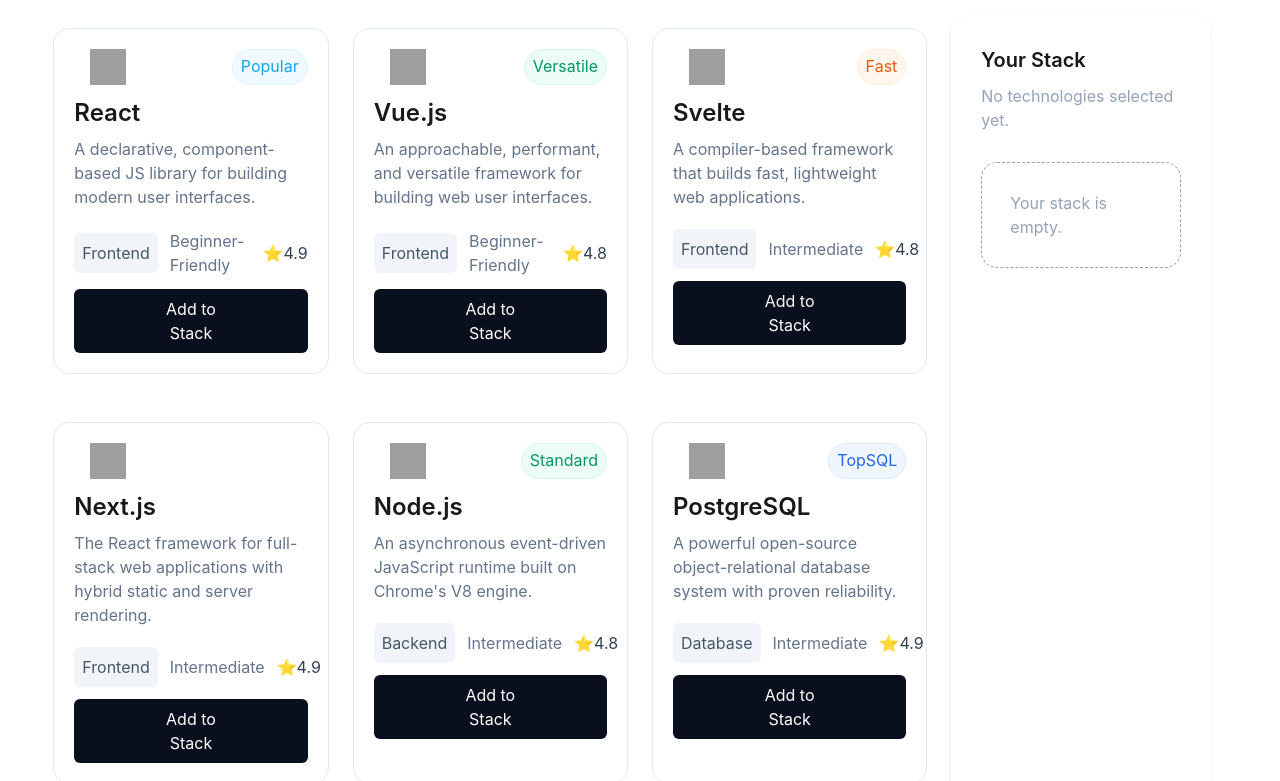
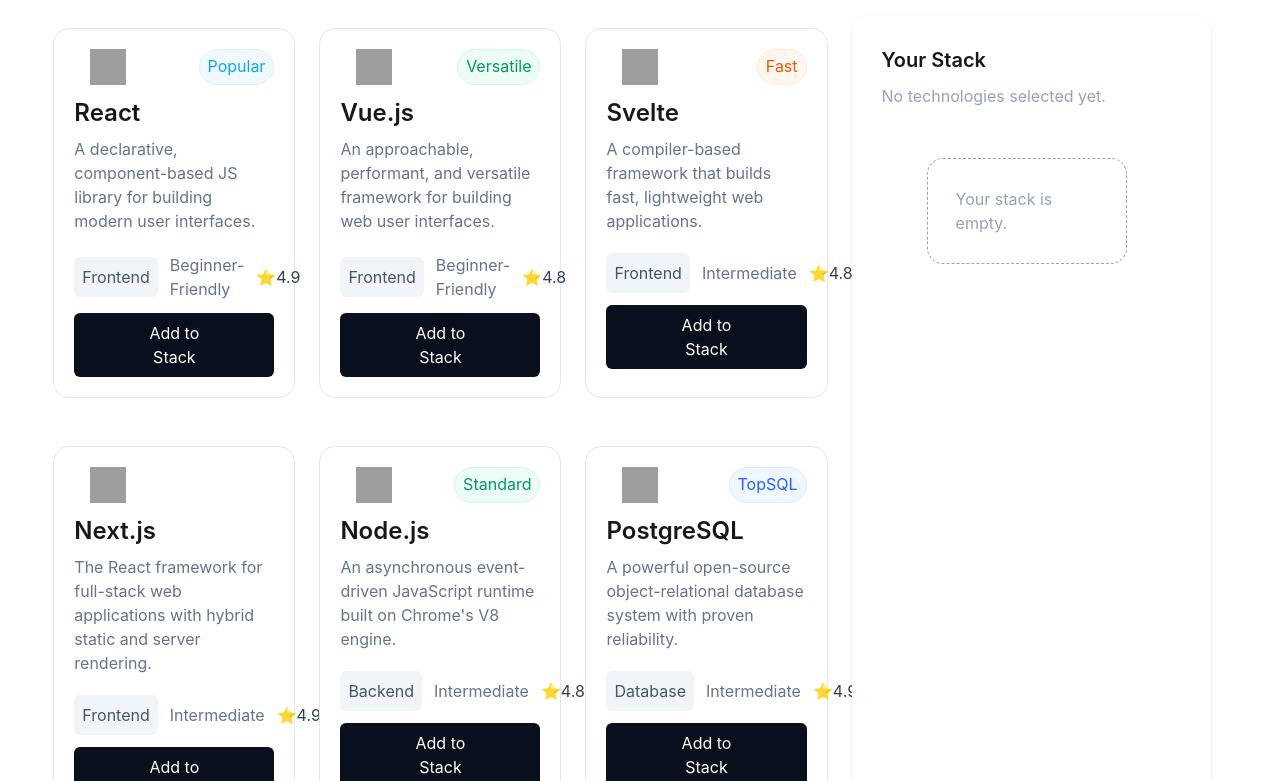
Before and after one commit to Wazida-in-code/Dev-Stack, a React (Vite) app: page / in a window 1280 px wide. Shown: the part 701-1482 px from the top of the page. Built offline with nearby package versions, Linux system fonts and the light colour scheme; grey boxes are pictures that could not be loaded.

Commit message:
Modified-Right-box

```diff
--- a/src/components/Technologies/TechAllCard.tsx
+++ b/src/components/Technologies/TechAllCard.tsx
@@ -37,7 +37,7 @@
                 {/* boxes */}
             <div className='grid grid-cols-12 gap-6'>
                 {/* 70%-left */}
-                <div className='cols-span-12 md:col-span-9'>
+                <div className='cols-span-12 md:col-span-8'>
                     <div className='grid grid-cols-1 md:grid-cols-2 lg:grid-cols-3 gap-6'>
                         {data.map((technology) => {
                             return (
@@ -57,7 +57,7 @@
                                         <p className='text-[#334155]'>{`⭐${technology.rating}`}</p>
                                     </div>
 
-                                    <button onClick={() => handleAddToStack(technology)} disabled={stack.some(item => item.id === technology.id)} className={`py-2 rounded-md px-17.5 disabled:cursor-not-allowed hover:cursor-pointer ${stack.some(item => item.id === technology.id) ? 'text-pink-700 bg-pink-200 px-[60px]' : 'bg-[#0A0F1D] text-white'}`}>{stack.some(item => item.id === technology.id) ? "Added to Stack" : "Add to Stack" }</button>
+                                    <button onClick={() => handleAddToStack(technology)} disabled={stack.some(item => item.id === technology.id)} className={`py-2 rounded-md px-17.5 disabled:cursor-not-allowed hover:cursor-pointer ${stack.some(item => item.id === technology.id) ? 'text-pink-700 bg-pink-200 px-[40px]' : 'bg-[#0A0F1D] text-white px-[54px]'}`}>{stack.some(item => item.id === technology.id) ? "Added to Stack" : "Add to Stack" }</button>
                                 </div>
                             )
                         })}
@@ -65,7 +65,7 @@
                 </div>
 
                     {/* 30%-right */}
-                <div className='gap-y-0.5 bg-white shadow col-span-12 md:col-span-3 rounded-2xl mr-4'>
+                <div className='gap-y-0.5 bg-white shadow col-span-12 md:col-span-4 rounded-2xl mr-4'>
 
                      <div className='m-[30px]'>
                         <h2 className='font-semibold text-xl'>Your Stack</h2>
@@ -73,13 +73,14 @@
                         <>
                             <p className='mb-4'>{stack.length} Technology Selected</p>
                             {stack.map((item) => {
+                                console.log(item);
                                 return(
                                     <div>
-                                <div key={item.id} className='flex rounded-md border-[#E2E8F0] border border-2 p-3 gap-4 mb-4'>
+                                <div key={item.id} className='flex justify-between rounded-md border-[#E2E8F0] border border-2 p-3 gap-4 mb-4'>
                                     <div>
                                         <img className='w-9 h-9 mt-2' src={item.icon} alt="" />
                                     </div>
-                                    <div>
+                                    <div className='mr-16'>
                                         <h2 className='font-semibold text-xl text-[#0F172A]'>{item.name}</h2>
                                         <p className='text-[#94A3B8]'>{item.category}</p>
                                     </div>
@@ -89,10 +90,10 @@
                             )})  }</>)}</p>
                     </div>
                     {
-                        stack.length === 0 ? "" : <button onClick={handleRemoveAll} className='py-2 px-[50px] ml-[35px] border border-[#ED8C85 text-[#D82C20] font-semibold rounded-md cursor-pointer'>Remove All</button>
+                        stack.length === 0 ? "" : <button onClick={handleRemoveAll} className='py-2 px-[97px] ml-[35px] border border-[#ED8C85 text-[#D82C20] font-semibold rounded-md cursor-pointer'>Remove All</button>
                     }
 
-                    <div className='m-[30px] w-[200px] h-[50px]'>
+                    <div className='ml-[75px] m-[50px] w-[200px] h-[50px]'>
                         <p className={`${stack.length === 0 ? 'text-[#94A3B8] rounded-2xl border-dashed p-7 border border-[#94A3B8]' : 'border-0'}`}>{stack.length === 0 ? "Your stack is empty." : ""}</p>
                     </div>
                 </div>
```
